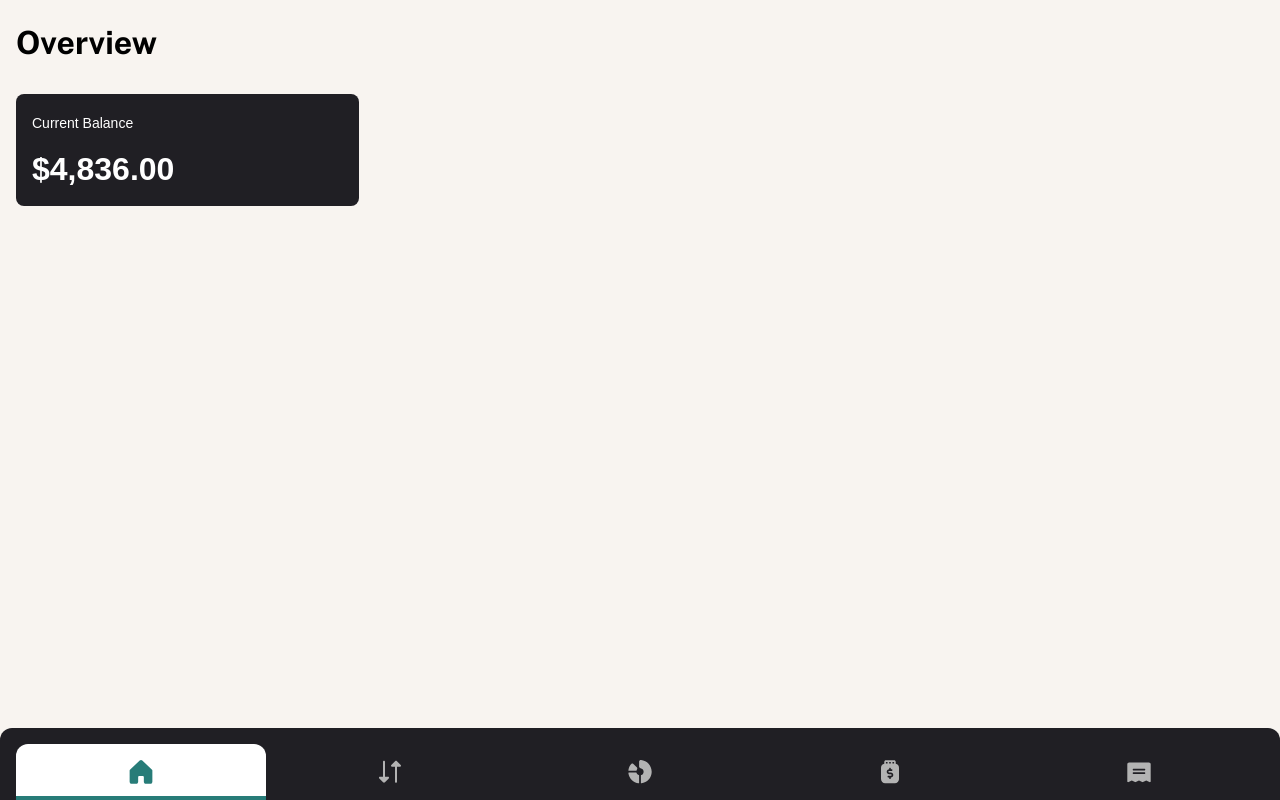
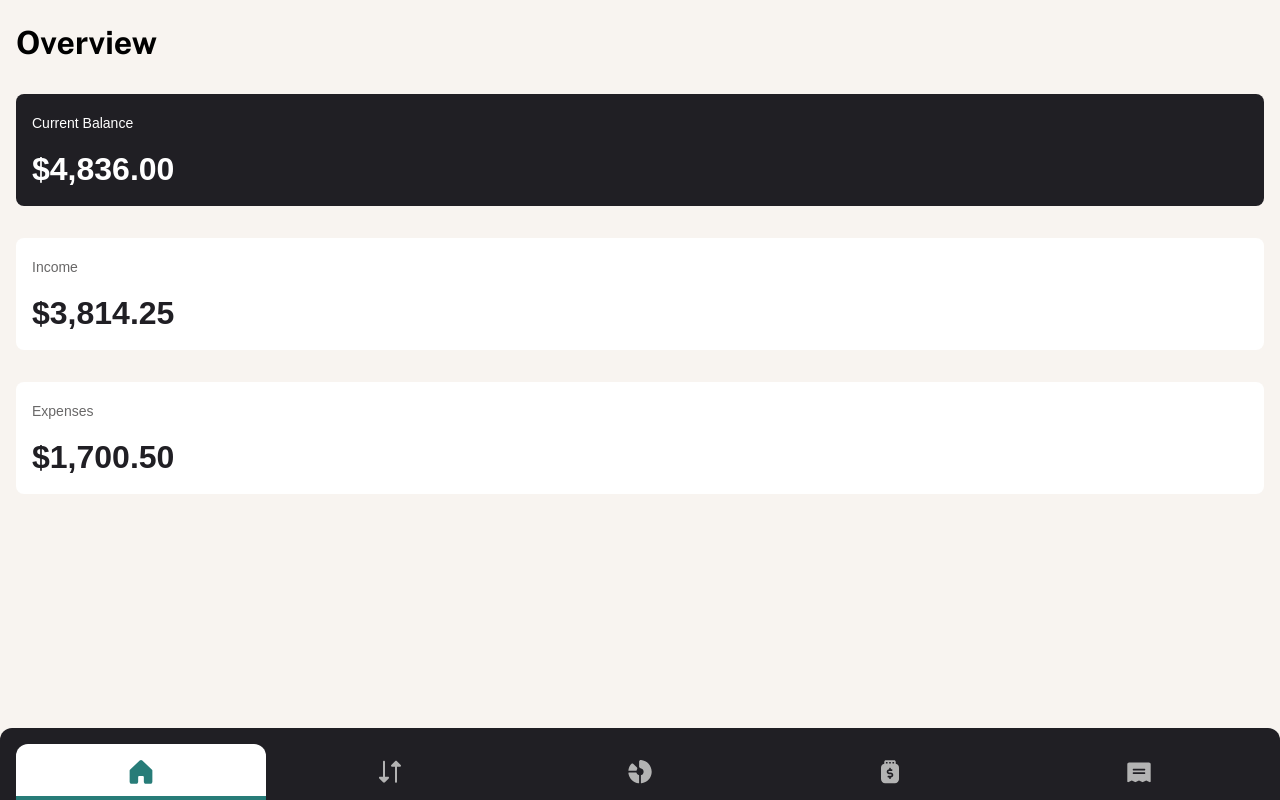
Before and after one commit to djneill/money-guardian, a Next.js app: page / in a window 1280 px wide. Built offline with nearby package versions, Linux system fonts and the light colour scheme.

Commit message:
continue overview component for balance, income, expense.

```diff
--- a/src/app/components/OverviewCurrentBalance.tsx
+++ b/src/app/components/OverviewCurrentBalance.tsx
@@ -4,9 +4,23 @@ import { currencyFormat } from '@/utils/currencyFormatter';
 
 export default function OverviewCurrentBalance() {
     return (
-        <div className='flex flex-col bg-grey-900 text-white w-[343px] h-28 rounded-lg justify-center gap-4 px-4 mt-8'>
-            <p className='text-preset-4'>Current Balance</p>
-            <p className='text-preset-1'>{currencyFormat(data.balance.current)}</p>
+        <div>
+            <div className='flex flex-col bg-grey-900 text-white w-full h-28 rounded-lg justify-center gap-4 px-4 mt-8'>
+                <p className='text-preset-4'>Current Balance</p>
+                <p className='text-preset-1'>{currencyFormat(data.balance.current)}</p>
+            </div>
+
+            <div className="flex flex-col bg-white w-full h-28 rounded-lg justify-center gap-4 px-4 mt-8">
+                <p className="text-preset-4 text-grey-500">Income</p>
+                <p className='text-preset-1 text-grey-900'>{currencyFormat(data.balance.income)}</p>
+            </div>
+
+            <div className="flex flex-col bg-white w-full h-28 rounded-lg justify-center gap-4 px-4 mt-8">
+                <p className="text-preset-4 text-grey-500">Expenses</p>
+                <p className='text-preset-1 text-grey-900'>{currencyFormat(data.balance.expenses)}</p>
+            </div>
         </div>
+
+
     )
 }
```
